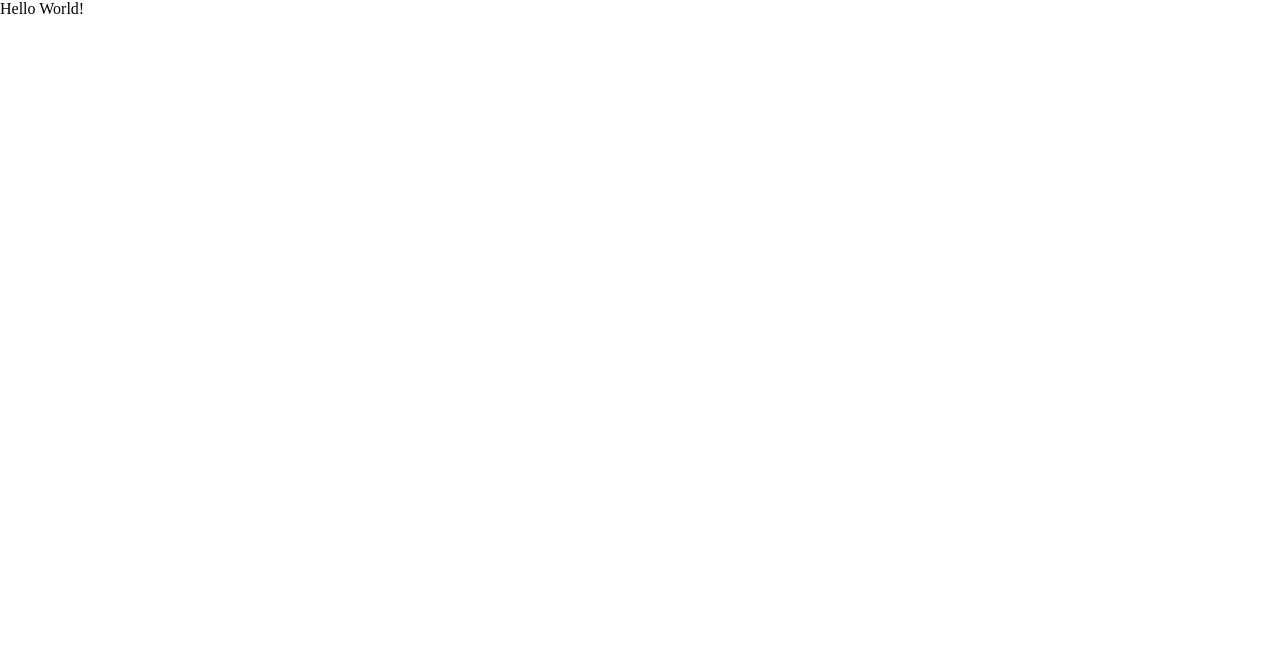
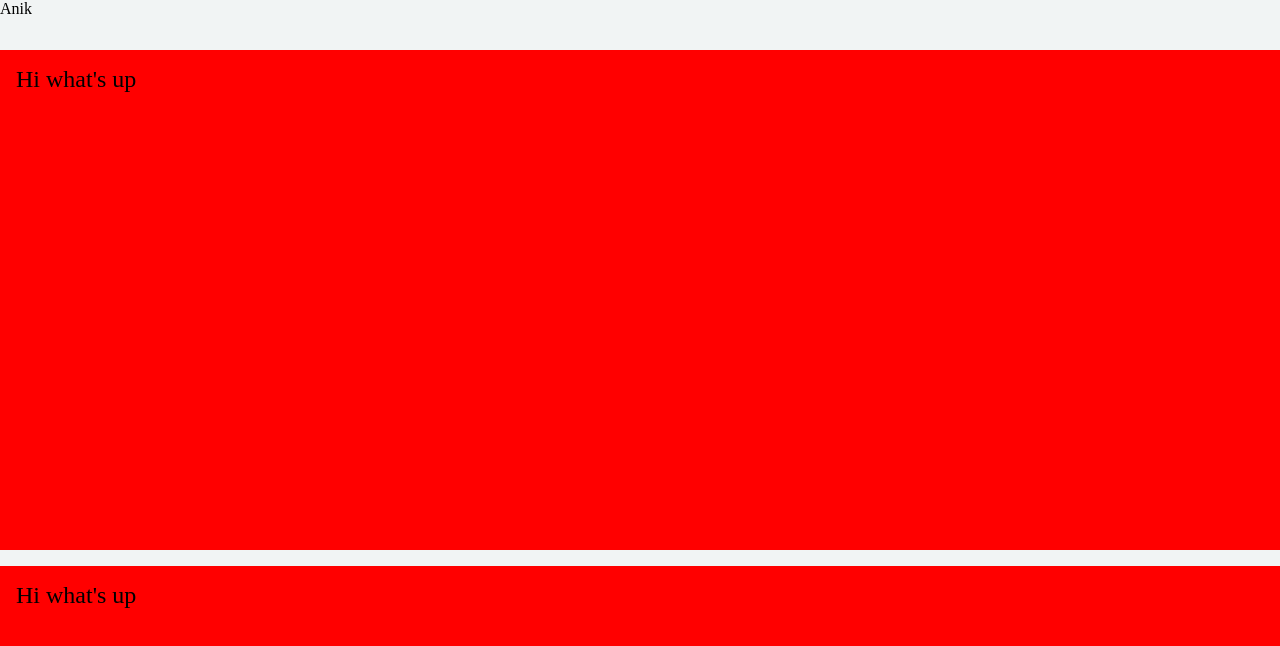
Before and after one commit to anikcreative/anikcreative-portfolio, a React (Create React App) app: page / in a window 1280 px wide. Shown: the top 646 px of the page. Built offline with nearby package versions, Linux system fonts and the light colour scheme.

Commit message:
created basic structure with some test components

```diff
--- a/package.json
+++ b/package.json
@@ -7,6 +7,7 @@
     "@types/node": "^12.12.8",
     "@types/react": "^16.9.11",
     "@types/react-dom": "^16.9.4",
+    "@types/styled-components": "^4.4.0",
     "normalize.css": "^8.0.1",
     "react": "^16.12.0",
     "react-dom": "^16.12.0",
--- a/src/App.tsx
+++ b/src/App.tsx
@@ -1,11 +1,63 @@
-import React from "react";
+import React, { useEffect } from "react";
+import styled from "styled-components";
+import { Colors } from "./theme/Solitude";
+import Nav from "./Navigation/Nav";
 
 const App: React.FunctionComponent = () => {
   return (
-    <div className="app-container">
-      Hello World!
-    </div>
+    <AppContainer className="app-container">
+      <Nav showBackground={true}/>
+      <Content>
+        <TestDiv>Hi what's up</TestDiv>
+        <TestDiv>Hi what's up</TestDiv>
+        <TestDiv>Hi what's up</TestDiv>
+        <TestDiv>Hi what's up</TestDiv>
+        <TestDiv>Hi what's up</TestDiv>
+        <TestDiv>Hi what's up</TestDiv>
+        <TestDiv>Hi what's up</TestDiv>
+        <TestDiv>Hi what's up</TestDiv>
+        <TestDiv>Hi what's up</TestDiv>
+        <TestDiv>Hi what's up</TestDiv>
+        <TestDiv>Hi what's up</TestDiv>
+        <TestDiv>Hi what's up</TestDiv>
+        <TestDiv>Hi what's up</TestDiv>
+        <TestDiv>Hi what's up</TestDiv>
+        <TestDiv>Hi what's up</TestDiv>
+        <TestDiv>Hi what's up</TestDiv>
+        <TestDiv>Hi what's up</TestDiv>
+      </Content>
+    </AppContainer>
   );
 }
+export default App;
 
-export default App;
+const AppContainer = styled.div`
+  position: relative;
+  width: 100vw;
+  height: 100vh;
+
+  background: ${Colors.background1};
+
+  z-index: 1;
+
+  &,
+  & * {
+    box-sizing: border-box;
+  }
+`;
+
+const Content = styled.main`
+  width: 100vw;
+  height: calc(100vh - 50px);
+  overflow: auto;
+
+  z-index: 1;
+`;
+
+const TestDiv = styled.div`
+  height: 500px;
+  background: red;
+  margin-bottom: 16px;
+  padding: 16px;
+  font-size: 24px;
+`;
--- /dev/null
+++ b/src/Navigation/Nav.tsx
@@ -0,0 +1,28 @@
+import React from "react";
+import styled from "styled-components";
+import { Colors } from "../theme/Solitude";
+
+interface NavProps {
+  showBackground: boolean;
+}
+const Nav: React.FunctionComponent<NavProps> = (props: NavProps): JSX.Element => {
+  return (
+    <StyledNav
+      className="navbar"
+      showBackground={props.showBackground}
+    >
+      Anik
+    </StyledNav>
+  );
+}
+export default Nav;
+
+const StyledNav = styled.nav<NavProps>`
+  display: block;
+  width: 100%;
+  height: 50px;
+
+  background: ${props => props.showBackground ? Colors.background1 : "none"};
+
+  z-index: 2;
+`;
--- /dev/null
+++ b/src/theme/Solitude.ts
@@ -0,0 +1,13 @@
+import { ThemeColor } from "./ThemeFormatInterfaces";
+
+export const Colors: ThemeColor = {
+  accentLight: '#97bac1',
+  accentMedium: '#f5b199',
+  accentStrong: '#e47764',
+  accentDark: '#b15d5b',
+
+  background1: '#f1f4f4',
+  textNormal1: '#151a1d',
+  textMedium1: '#5b6d7d',
+  textLight1: '#9ea3a1'
+};
--- /dev/null
+++ b/src/theme/ThemeFormatInterfaces.ts
@@ -0,0 +1,34 @@
+export interface ThemeColor {
+  accentLight?: string;
+  accentMedium?: string;
+  accentStrong?: string;
+  accentDark?: string;
+
+  link?: string;
+
+  background1: string;
+  textNormal1: string;
+  textMedium1: string;
+  textLight1: string;
+
+  background2?: string;
+  textNormal2?: string;
+  textMedium2?: string;
+  textLight2?: string;
+
+  background3?: string;
+  textNormal3?: string;
+  textMedium3?: string;
+  textLight3?: string;
+
+  neutralAction?: string;
+  dangerousAction?: string;
+  positiveAction?: string;
+
+  textHighlight?: string;
+
+  tooltipBackground?: string;
+  tooltipTextNormal?: string;
+  tooltipTextMedium?: string;
+  tooltipTextLight?: string;
+}
```
Also changed, not shown: src/Backdrop.tsx (added, +14 -0 lines), 2 other files (tests, documents, lock files or other folders).
